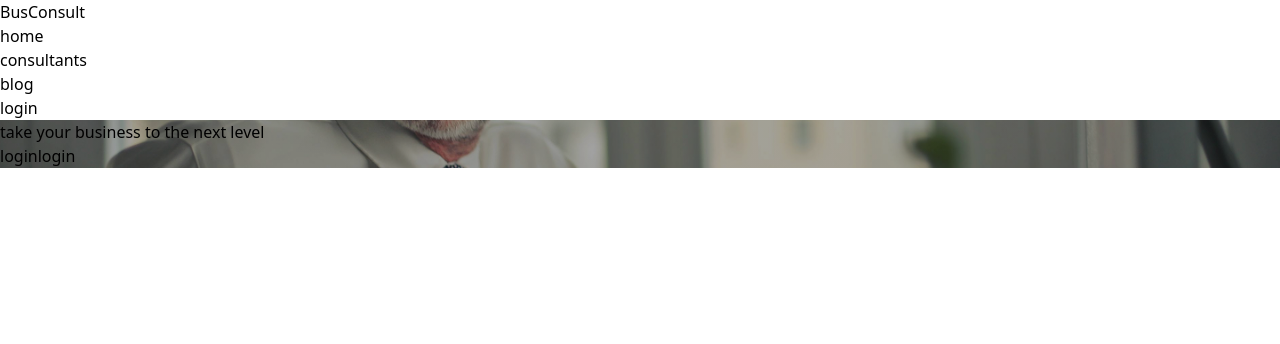
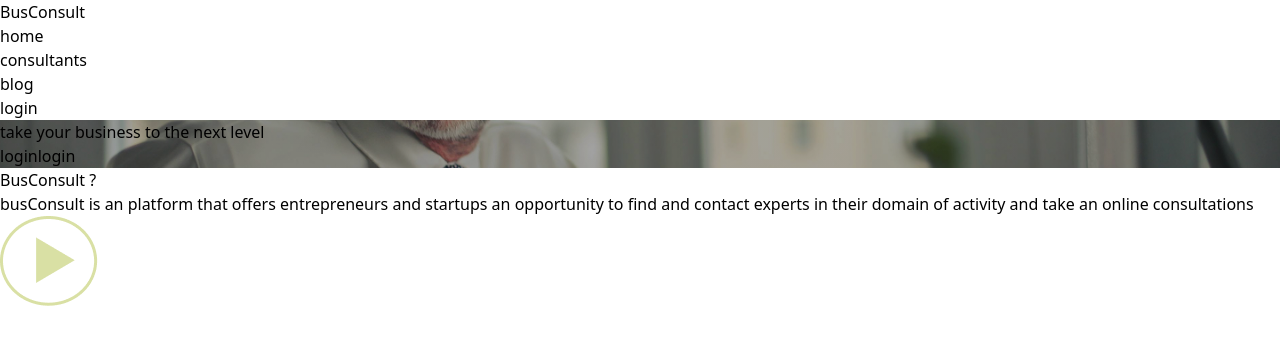
Before and after one commit to abdelkarim-moussi/Business-Consultation-Platform, a React app in the folder frontend/: page / in a window 1280 px wide. Shown: the top 344 px of the page. Built offline with nearby package versions, Linux system fonts and the light colour scheme; the HTML template or start-up script is replaced by a standard one.

Commit message:
create about section component and fix the header

```diff
--- a/frontend/src/components/AboutSection.jsx
+++ b/frontend/src/components/AboutSection.jsx
@@ -1,11 +1,18 @@
-import React from 'react'
-
+import PlayBtn from "../assets/images/playbtn.png";
 const AboutSection = () => {
   return (
-    <div>
+    <div className="w-full flex-col gap-5 flex items-center justify-center py-10 h-[300px] text-center bg-[#19485F] ">
+      <h3 className="text-[2rem]">BusConsult ?</h3>
+      <p className="md:w-[80%] text-[0.9rem]">
+        busConsult is an platform that offers entrepreneurs and startups an
+        opportunity to find and contact experts in their domain of activity and
+        take an online consultations
+      </p>
+      <button type="button">
+        <img src={PlayBtn} alt="play-btn" className="w-[50px] h-[50px]" />
+      </button>
+    </div>
+  );
+};
 
-    </div>
-  )
-}
-
-export default AboutSection
+export default AboutSection;
--- a/frontend/src/components/LoginForm.jsx
+++ b/frontend/src/components/LoginForm.jsx
@@ -44,7 +44,7 @@ export default function LoginForm() {
   };
 
   return (
-    <div className="flex flex-col justify-center items-center w-full max-w-[400px] my-5">
+    <div className="flex flex-col justify-center items-center w-full max-w-[400px] my-40">
       <h3 className="text-md font-semibold uppercase">Log in</h3>
 
       <form onSubmit={handleLogin} className="w-full flex flex-col gap-4">
--- a/frontend/src/components/RegisterForm.jsx
+++ b/frontend/src/components/RegisterForm.jsx
@@ -58,7 +58,7 @@ const RegisterForm = () => {
   };
 
   return (
-    <div className="flex flex-col justify-center items-center w-full max-w-[400px] my-5">
+    <div className="flex flex-col justify-center items-center w-full max-w-[400px] my-40">
       <h3 className="text-md font-semibold uppercase">Sign up</h3>
       <form className="w-full flex flex-col gap-4" onSubmit={handleRegister}>
         <div className="flex flex-col gap-2">
--- a/frontend/src/pages/Home.jsx
+++ b/frontend/src/pages/Home.jsx
@@ -1,9 +1,11 @@
 import React from "react";
 import Button from "../components/Button";
 import { Link } from "react-router-dom";
+import AboutSection from "../components/AboutSection";
 
 const Home = () => {
   return (
+    <>
       <div className="hero-section grid grid-cols-2 h-[100vh]">
         <div></div>
         <div className="col-span-1 mt-40">
@@ -27,7 +29,8 @@ const Home = () => {
         </div>
       </div>
 
-
+      <AboutSection />
+    </>
   );
 };
 
--- a/frontend/src/pages/Login.jsx
+++ b/frontend/src/pages/Login.jsx
@@ -2,7 +2,7 @@ import LoginForm from '../components/LoginForm'
 
 const Login = ()=>{
   return (
-    <div className="flex justify-center my-20">
+    <div className="flex justify-center">
       <LoginForm />
     </div>
   )
--- a/frontend/src/pages/Register.jsx
+++ b/frontend/src/pages/Register.jsx
@@ -4,7 +4,7 @@ import RegisterForm from '../components/RegisterForm'
 export default function Register(){
   return (
     <div>
-      <div className="flex justify-center my-20">
+      <div className="flex justify-center">
       <RegisterForm />
     </div>
     </div>
```
Also changed, not shown: frontend/src/assets/images/playbtn.png (added). Lines whose indentation alone changed are shown as unchanged.
